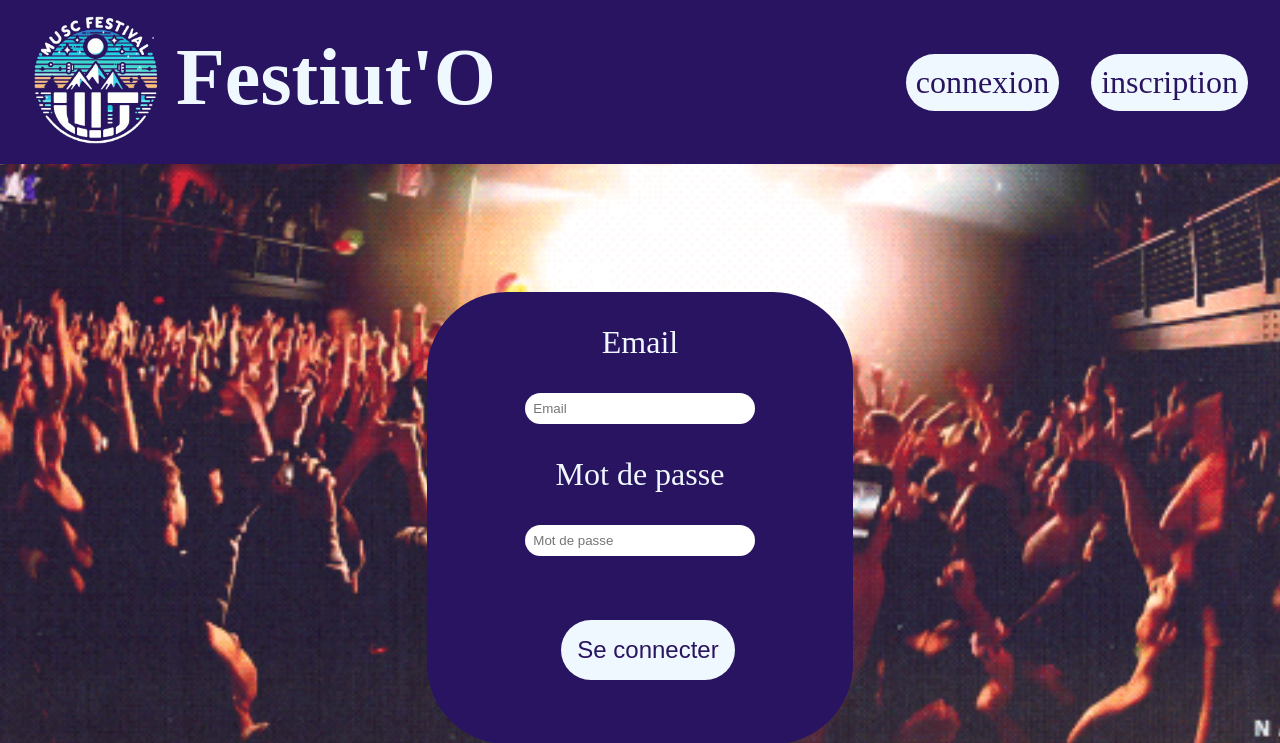
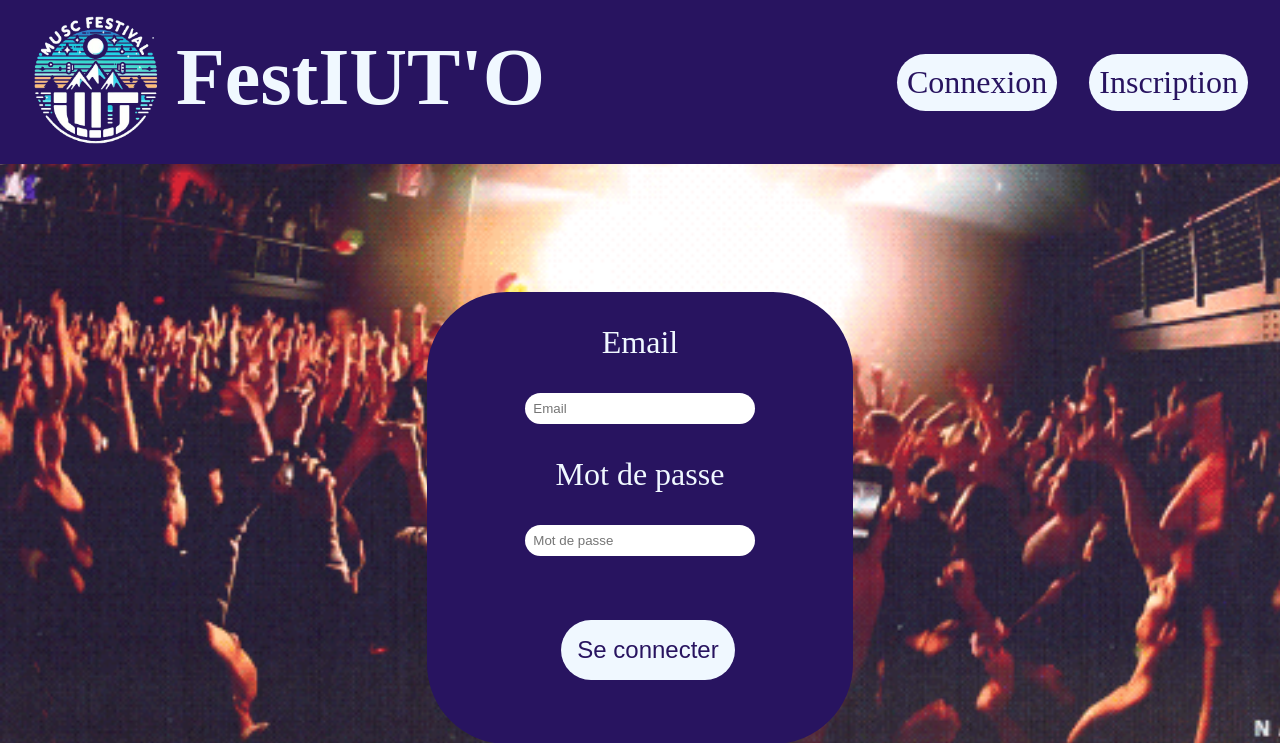
Before and after one commit to ValRom28/FestIUT, a Flask app: a page that uses app/templates/components/headerConnexion.html in a window 1280 px wide. Shown: the top 743 px of the page. Run offline with Flask 3, Linux system fonts and the light colour scheme; tables that the repository leaves empty hold one stand-in row (values such as "Sample post").

Commit message:
fix : boutons + titre headers

```diff
--- a/app/templates/components/headerConnexion.html
+++ b/app/templates/components/headerConnexion.html
@@ -1,10 +1,10 @@
 <div class="top">
     <div id="imgTitre">
         <a href="{{url_for('home')}}" class=logo> <img src="{{ url_for('static',filename='img/logo.png')}}" alt="logo"> </a>
-        <h1>Festiut'O</h1>
+        <h1>FestIUT'O</h1>
     </div>
     <div id="choix">
-        <a href="{{url_for('login')}}" class='choix'>connexion</a>
-        <a href="{{url_for('registration')}}" class='choix'>inscription</a>
+        <a href="{{url_for('login')}}" class='choix'>Connexion</a>
+        <a href="{{url_for('registration')}}" class='choix'>Inscription</a>
     </div>
 </div>
--- a/app/templates/components/headerPage.html
+++ b/app/templates/components/headerPage.html
@@ -2,7 +2,7 @@
 
     <div id="imgTitre">
         <a href="{{url_for('home')}}" class=logo> <img src="{{ url_for('static',filename='img/logo.png')}}" alt="logo"> </a>
-        <h1>Festiut'O</h1>
+        <h1>FestIUT'O</h1>
     </div>
     <div id="choix">
         <a href="{{url_for('billetterie')}}" class='choix'>Billetterie</a>
```
